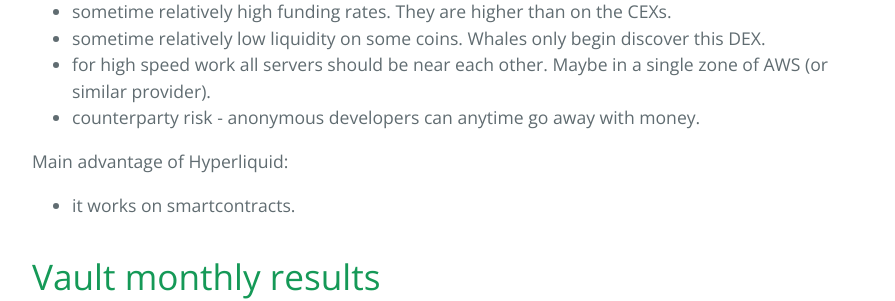
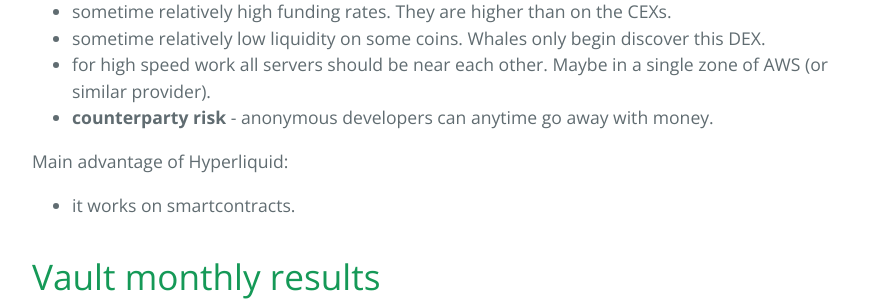
Before and after one commit to sergeyen7/sergeyen7.github.io, a Jekyll site: the page built from index.md, in a window 1280 px wide and 900 px high, scrolled down 6801 px. Shown: the part 155-456 px from the top of the window, without its empty margins (192-1087 px from the left). Built offline with Jekyll 4.4.1, drawn with Linux system fonts in a browser that asks for light colours; nearby versions of some CDN libraries.

```diff
--- a/index.md
+++ b/index.md
@@ -215,7 +215,7 @@ Disadvantages of Hyperliquid:
 * sometime relatively high funding rates. They are higher than on the CEXs.
 * sometime relatively low liquidity on some coins. Whales only begin discover this DEX.
 * for high speed work all servers should be near each other. Maybe in a single zone of AWS (or similar provider).
-* counterparty risk - anonymous developers can anytime go away with money.
+* **counterparty risk** - anonymous developers can anytime go away with money.
 
 Main advantage of Hyperliquid:
 * it works on smartcontracts.
```
